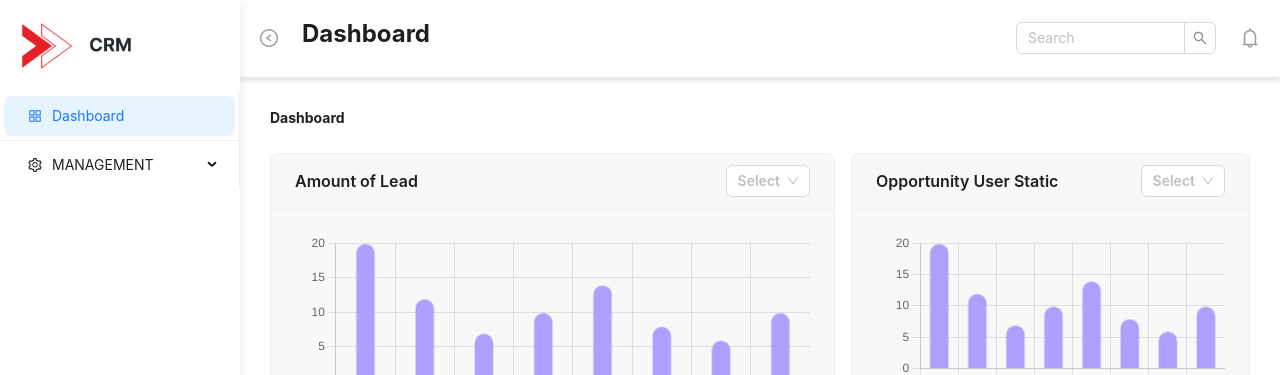
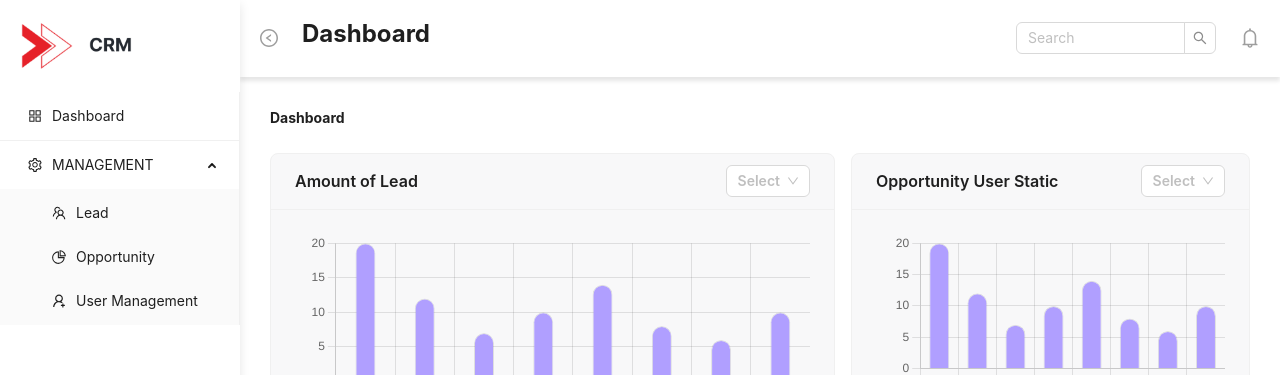
Before and after one commit to FaudinCahyoW/password, a React (Create React App) app: page /dashboard in a window 1280 px wide. Shown: the top 375 px of the page. Built offline with nearby package versions, Linux system fonts and the light colour scheme; no server answers.

Commit message:
fix menu link

```diff
--- a/src/layouts/pageLayout.js
+++ b/src/layouts/pageLayout.js
@@ -13,6 +13,7 @@ import { Layout, Menu, theme, Image, Input } from "antd";
 import { useState } from "react";
 
 import "../assets/style/pageLayout.css";
+import { useNavigate } from "react-router-dom";
 
 const { Search } = Input;
 const onSearch = (value) => console.log(value);
@@ -28,14 +29,14 @@ function getItem(label, key, icon, children) {
 }
 
 const items = [
-  getItem("Dashboard", "1", <AppstoreOutlined />),
+  getItem("Dashboard", "/dashboard", <AppstoreOutlined />),
   {
     type: "divider",
   },
   getItem("MANAGEMENT", "sub1", <SettingOutlined />, [
-    getItem("Lead", "2", <TeamOutlined />),
-    getItem("Opportunity", "3", <PieChartOutlined />),
-    getItem("User Management", "4", <UserAddOutlined />),
+    getItem("Lead", "/lead", <TeamOutlined />),
+    getItem("Opportunity", "/opportunity", <PieChartOutlined />),
+    getItem("User Management", "/user", <UserAddOutlined />),
   ]),
 ];
 
@@ -46,6 +47,8 @@ const PageLayout = (props) => {
   const {
     token: { colorBgContainer },
   } = theme.useToken();
+
+  const navigate = useNavigate();
 
   return (
     <Layout
@@ -74,8 +77,12 @@ const PageLayout = (props) => {
           <Image height={"60px"} src={require("../assets/img/logo.png")} />
         </div>
         <Menu
+          onClick={({ key }) => {
+            navigate(key);
+          }}
           theme="light"
-          defaultSelectedKeys={["1"]}
+          defaultSelectedKeys={["dashboard"]}
+          defaultOpenKeys={["sub1"]}
           mode="inline"
           items={items}
         />
```
